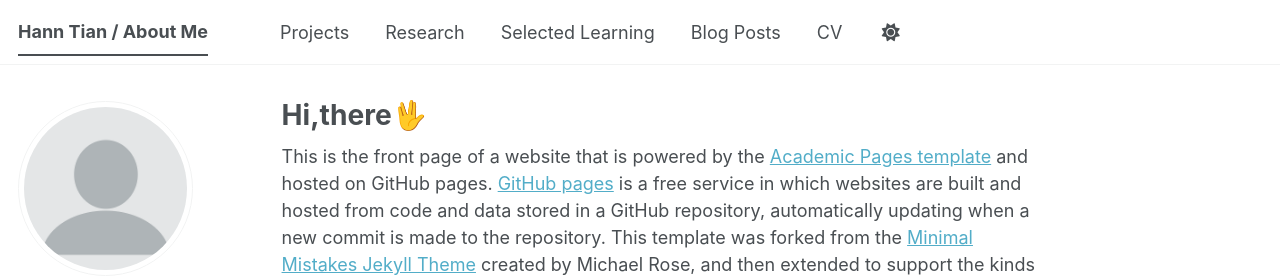
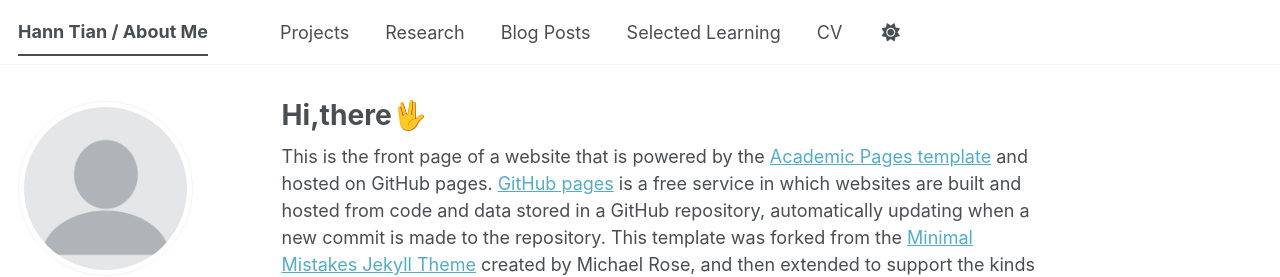
Before and after one commit to hanntian/hanntian.github.io, a Jekyll site: the page built from _pages/about.md, in a window 1280 px wide. Shown: the top 277 px of the page. Built offline with Jekyll 4.4.1, drawn with Linux system fonts in a browser that asks for light colours; some web fonts are replaced; a script bundle is joined from its source files by our own code; library files that are not in the unit come from our copies; part of the change alters nothing that is shown.

```diff
--- a/_data/navigation.yml
+++ b/_data/navigation.yml
@@ -14,11 +14,12 @@ main:
   - title: "Research"
     url: /research/
 
-  - title: "Selected Learning"
-    url: /learning/
 
   - title: "Blog Posts"
     url: /year-archive/
 
+  - title: "Selected Learning"
+    url: /learning/
+
   - title: "CV"
     url: /cv/
```
